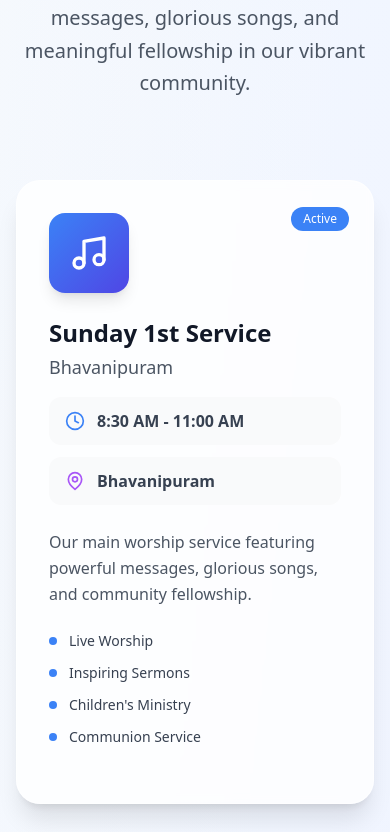
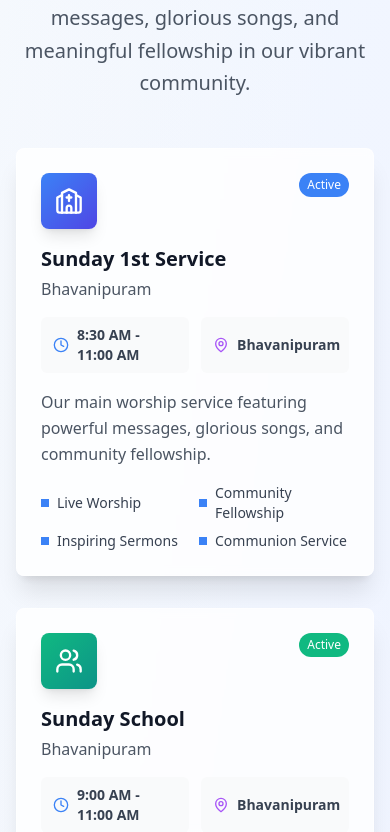
Before and after one commit to Vijayvk939/APC_PROJECT, a React (Vite) app: page / in a window 390 px wide. Shown: the part 1165-1997 px from the top of the page. Built offline with nearby package versions, Linux system fonts and the light colour scheme.

Commit message:
Update Events component: increase photo size, decrease card sizes, and use local church anniversary images

```diff
--- a/src/components/Contact.tsx
+++ b/src/components/Contact.tsx
@@ -8,7 +8,9 @@ const Contact = () => {
       content: "+91 9390232344",
       description: "Call us anytime for questions or prayer requests",
       color: "from-blue-500 to-teal-500",
-      action: "Call Now"
+      action: "Call Now",
+      status: "Available",
+      accentColor: "bg-green-500"
     },
     {
       icon: Mail,
@@ -16,7 +18,9 @@ const Contact = () => {
       content: "agapepentecostalchurchapc@gmail.com",
       description: "Send us a message and we'll respond within 24 hours",
       color: "from-purple-500 to-pink-500",
-      action: "Send Email"
+      action: "Send Email",
+      status: "Active",
+      accentColor: "bg-purple-500"
     }
   ];
 
@@ -124,7 +128,7 @@ const Contact = () => {
             <div className="bg-white/80 backdrop-blur-sm rounded-2xl shadow-xl overflow-hidden border border-white/50">
               <div className="h-80 bg-gradient-to-br from-purple-100 to-pink-100 flex items-center justify-center relative">
                 <iframe
-                  src="https://maps.app.goo.gl/yWjFoRix5TvbEhtx6"
+                  src="https://maps.app.goo.gl/dP8GA2UzU3D7Urvw6"
                   width="100%"
                   height="100%"
                   style={{ border: 0 }}
--- a/src/components/Events.tsx
+++ b/src/components/Events.tsx
@@ -6,52 +6,64 @@ const Events = () => {
       icon: Heart,
       title: "Friday Fasting Prayer",
       schedule: "Fridays 6:30 PM - 9:00 PM",
-      description: "Weekly fasting prayer meeting focused on spiritual growth and community needs.",
-      color: "from-red-500 to-orange-500"
+      description: "Weekly fasting prayer meeting focused on spiritual growth.",
+      color: "from-red-500 to-orange-500",
+      status: "Active",
+      accentColor: "bg-red-500"
     },
     {
       icon: Users,
       title: "Women's Prayer Meeting",
       schedule: "Every Wednesday",
-      description: "Dedicated prayer time for women to gather, pray, and support each other in faith.",
-      color: "from-blue-500 to-teal-500"
+      description: "Dedicated prayer time for women to gather and support each other in faith.",
+      color: "from-blue-500 to-teal-500",
+      status: "Active",
+      accentColor: "bg-blue-500"
     },
     {
       icon: BookOpen,
       title: "5 Hours Prayer",
       schedule: "2nd Tuesday Monthly",
       description: "Extended prayer session for deep intercession and spiritual breakthrough.",
-      color: "from-purple-500 to-pink-500"
+      color: "from-purple-500 to-pink-500",
+      status: "Active",
+      accentColor: "bg-purple-500"
     },
     {
       icon: Heart,
       title: "Preparation Prayer (Holy Communion)",
       schedule: "Last Saturday Monthly",
       description: "Special prayer meeting to prepare hearts before Holy Communion service.",
-      color: "from-orange-500 to-red-500"
+      color: "from-orange-500 to-red-500",
+      status: "Active",
+      accentColor: "bg-orange-500"
     }
   ];
 
   const specialPrayerEvents = [
     {
-      title: "Agape Church Anniversary(Bhavanipuram)",
+      title: "APC(Bhavanipuram)",
       date: "April 13",
       time: "Special Service",
       location: "Bhavanipuram",
-      description: "Celebrating the anniversary of our Bhavanipuram church with special worship, testimonies, and community fellowship.",
-      image: "https://images.pexels.com/photos/8468526/pexels-photo-8468526.jpeg?auto=compress&cs=tinysrgb&w=600",
+      description: "Celebrating the anniversary of our Bhavanipuram church with special worship and testimonies.",
+      image: "/images/Events/APC_Bhavanipuram_ChurchAnniversary.jpg",
       category: "Church Anniversary",
-      attendees: "All Members"
+      attendees: "All Members",
+      status: "Upcoming",
+      accentColor: "bg-green-500"
     },
     {
-      title: "Agape Church Anniversary(Gollapudi)",
+      title: "APC(Gollapudi)",
       date: "February 13",
       time: "Special Service",
       location: "Gollapudi",
-      description: "Celebrating the anniversary of our Gollapudi church with special worship, testimonies, and community fellowship.",
-      image: "https://images.pexels.com/photos/8468419/pexels-photo-8468419.jpeg?auto=compress&cs=tinysrgb&w=600",
+      description: "Celebrating the anniversary of our Gollapudi church with special worship and testimonies.",
+      image: "/images/Events/APC_Gollapudi_ChurchAnniversary.jpg",
       category: "Church Anniversary",
-      attendees: "All Members"
+      attendees: "All Members",
+      status: "Completed",
+      accentColor: "bg-gray-500"
     },
     {
       title: "21 Days Fasting Prayer",
@@ -61,7 +73,9 @@ const Events = () => {
       description: "Intensive 21-day fasting prayer program for spiritual breakthrough and renewal.",
       image: "https://images.pexels.com/photos/8468419/pexels-photo-8468419.jpeg?auto=compress&cs=tinysrgb&w=600",
       category: "Fasting Prayer",
-      attendees: "All Members"
+      attendees: "All Members",
+      status: "Upcoming",
+      accentColor: "bg-blue-500"
     },
     {
       title: "40 Days Family Growth & Safety Prayer",
@@ -71,7 +85,9 @@ const Events = () => {
       description: "Extended prayer focus on family growth, safety, and spiritual protection.",
       image: "https://images.pexels.com/photos/8468526/pexels-photo-8468526.jpeg?auto=compress&cs=tinysrgb&w=600",
       category: "Family Prayer",
-      attendees: "All Families"
+      attendees: "All Families",
+      status: "Upcoming",
+      accentColor: "bg-purple-500"
     },
     {
       title: "December Family Semi-Christmas Prayers",
@@ -81,7 +97,9 @@ const Events = () => {
       description: "Month-long prayer focus leading up to Christmas, emphasizing family unity and Christ's birth.",
       image: "https://images.pexels.com/photos/8468421/pexels-photo-8468421.jpeg?auto=compress&cs=tinysrgb&w=600",
       category: "Christmas Prayer",
-      attendees: "All Families"
+      attendees: "All Families",
+      status: "Upcoming",
+      accentColor: "bg-red-500"
     },
     {
       title: "New Year Gospel Meeting",
@@ -91,7 +109,9 @@ const Events = () => {
       description: "Annual gospel meeting to start the new year with God's word and renewed commitment.",
       image: "https://images.pexels.com/photos/8468419/pexels-photo-8468419.jpeg?auto=compress&cs=tinysrgb&w=600",
       category: "Gospel Meeting",
-      attendees: "All Ages Welcome"
+      attendees: "All Ages Welcome",
+      status: "Upcoming",
+      accentColor: "bg-indigo-500"
     }
   ];
 
@@ -118,18 +138,29 @@ const Events = () => {
           </p>
         </div>
 
-        <div className="grid md:grid-cols-2 lg:grid-cols-4 gap-8 mb-16">
+        <div className="grid sm:grid-cols-1 md:grid-cols-2 gap-4 md:gap-6 mb-16">
           {regularPrograms.map((program, index) => (
             <div
               key={index}
-              className="group bg-gradient-to-br from-gray-50 to-white rounded-2xl p-6 shadow-lg border border-gray-100"
+              className="group relative bg-gradient-to-br from-gray-50 to-white rounded-xl p-4 md:p-6 shadow-md border border-gray-100 hover:shadow-lg transition-all duration-300 h-40 md:h-44 flex flex-col"
             >
-              <div className={`w-14 h-14 bg-gradient-to-r ${program.color} rounded-xl flex items-center justify-center mb-4`}>
-                <program.icon className="w-7 h-7 text-white" />
+              {/* Status Badge */}
+              <div className="absolute top-4 md:top-5 right-4 md:right-5">
+                <span className={`inline-flex items-center px-3 py-1.5 rounded-full text-xs font-medium ${program.accentColor} text-white shadow-sm`}>
+                  {program.status}
+                </span>
               </div>
-              <h4 className="text-lg font-bold text-gray-900 mb-2">{program.title}</h4>
-              <p className="text-primary-600 font-semibold text-sm mb-3">{program.schedule}</p>
-              <p className="text-gray-600 text-sm leading-relaxed">{program.description}</p>
+
+              <div className="flex items-start space-x-4 md:space-x-6 flex-1 pt-2">
+                <div className={`w-14 h-14 md:w-16 md:h-16 bg-gradient-to-r ${program.color} rounded-xl flex items-center justify-center flex-shrink-0 shadow-md`}>
+                  <program.icon className="w-7 h-7 md:w-8 md:h-8 text-white" />
+                </div>
+                <div className="flex-1 min-w-0 pr-2 md:pr-4">
+                  <h4 className="text-lg md:text-xl font-bold text-gray-900 mb-2 md:mb-3 line-clamp-1 leading-tight">{program.title}</h4>
+                  <p className="text-primary-600 font-semibold text-sm md:text-base mb-3 md:mb-4 leading-tight">{program.schedule}</p>
+                  <p className="text-gray-600 text-xs md:text-sm leading-relaxed line-clamp-3">{program.description}</p>
+                </div>
+              </div>
             </div>
           ))}
         </div>
@@ -142,20 +173,20 @@ const Events = () => {
           </p>
         </div>
 
-        <div className="grid lg:grid-cols-2 gap-8 mb-16">
+        <div className="grid lg:grid-cols-2 gap-6 mb-16">
           {specialPrayerEvents.map((event, index) => (
             <div
               key={index}
-              className="group bg-white rounded-2xl shadow-xl border border-gray-100 overflow-hidden hover:shadow-2xl transition-all duration-300"
+              className="group bg-white rounded-xl shadow-lg border border-gray-100 overflow-hidden hover:shadow-xl transition-all duration-300"
             >
-              <div className="h-48 overflow-hidden">
+              <div className="h-64 overflow-hidden">
                 <img
                   src={event.image}
                   alt={event.title}
                   className="w-full h-full object-cover group-hover:scale-105 transition-transform duration-300"
                 />
               </div>
-              <div className="p-6">
+              <div className="p-4">
                 <div className="flex items-center justify-between mb-3">
                   <span className="px-3 py-1 bg-primary-100 text-primary-700 rounded-full text-sm font-medium">
                     {event.category}
@@ -184,22 +215,57 @@ const Events = () => {
           <p className="text-xl text-gray-600 max-w-2xl mx-auto mb-8">
             We're open throughout the week to serve our community and provide spiritual guidance.
           </p>
-          <div className="grid md:grid-cols-2 lg:grid-cols-4 gap-6 max-w-4xl mx-auto">
-            <div className="bg-white rounded-xl p-6 shadow-lg border border-gray-100">
-              <h4 className="font-bold text-gray-900 mb-2">Monday - Thursday</h4>
-              <p className="text-primary-600 font-semibold">9:00 AM - 9:00 PM</p>
+          <div className="grid sm:grid-cols-1 md:grid-cols-2 gap-4 md:gap-6 max-w-6xl mx-auto">
+            <div className="group relative bg-gradient-to-br from-white to-gray-50 rounded-xl p-4 md:p-6 shadow-lg border border-gray-100 hover:shadow-xl transition-all duration-300 overflow-hidden h-32 md:h-36 flex items-center">
+              <div className="absolute top-0 right-0 w-20 h-20 md:w-24 md:h-24 bg-gradient-to-br from-primary-100 to-secondary-100 rounded-full -translate-y-10 md:-translate-y-12 translate-x-10 md:translate-x-12 opacity-50"></div>
+              <div className="relative z-10 flex flex-col sm:flex-row sm:items-center sm:justify-between w-full gap-3">
+                <div className="flex-1">
+                  <h4 className="text-xl md:text-2xl font-bold text-gray-900 mb-2 md:mb-3 group-hover:text-primary-700 transition-colors duration-300 leading-tight">Monday - Thursday</h4>
+                  <p className="text-gray-600 text-sm md:text-base leading-tight">Regular working days</p>
+                </div>
+                <div className="sm:ml-6">
+                  <p className="text-primary-600 font-bold text-lg md:text-xl bg-primary-50 px-4 md:px-6 py-3 md:py-4 rounded-xl shadow-sm">9:00 AM - 9:00 PM</p>
+                </div>
+              </div>
             </div>
-            <div className="bg-white rounded-xl p-6 shadow-lg border border-gray-100">
-              <h4 className="font-bold text-gray-900 mb-2">Friday</h4>
-              <p className="text-primary-600 font-semibold">6:30 PM - 9:00 PM</p>
+
+            <div className="group relative bg-gradient-to-br from-white to-gray-50 rounded-xl p-4 md:p-6 shadow-lg border border-gray-100 hover:shadow-xl transition-all duration-300 overflow-hidden h-32 md:h-36 flex items-center">
+              <div className="absolute top-0 right-0 w-20 h-20 md:w-24 md:h-24 bg-gradient-to-br from-blue-100 to-teal-100 rounded-full -translate-y-10 md:-translate-y-12 translate-x-10 md:translate-x-12 opacity-50"></div>
+              <div className="relative z-10 flex flex-col sm:flex-row sm:items-center sm:justify-between w-full gap-3">
+                <div className="flex-1">
+                  <h4 className="text-xl md:text-2xl font-bold text-gray-900 mb-2 md:mb-3 group-hover:text-blue-700 transition-colors duration-300 leading-tight">Friday</h4>
+                  <p className="text-gray-600 text-sm md:text-base leading-tight">Fasting prayer day</p>
+                </div>
+                <div className="sm:ml-6">
+                  <p className="text-blue-600 font-bold text-lg md:text-xl bg-blue-50 px-4 md:px-6 py-3 md:py-4 rounded-xl shadow-sm">6:30 PM - 9:00 PM</p>
+                </div>
+              </div>
             </div>
-            <div className="bg-white rounded-xl p-6 shadow-lg border border-gray-100">
-              <h4 className="font-bold text-gray-900 mb-2">Saturday</h4>
-              <p className="text-primary-600 font-semibold">9:00 AM - 9:00 PM</p>
+
+            <div className="group relative bg-gradient-to-br from-white to-gray-50 rounded-xl p-4 md:p-6 shadow-lg border border-gray-100 hover:shadow-xl transition-all duration-300 overflow-hidden h-32 md:h-36 flex items-center">
+              <div className="absolute top-0 right-0 w-20 h-20 md:w-24 md:h-24 bg-gradient-to-br from-purple-100 to-pink-100 rounded-full -translate-y-10 md:-translate-y-12 translate-x-10 md:translate-x-12 opacity-50"></div>
+              <div className="relative z-10 flex flex-col sm:flex-row sm:items-center sm:justify-between w-full gap-3">
+                <div className="flex-1">
+                  <h4 className="text-xl md:text-2xl font-bold text-gray-900 mb-2 md:mb-3 group-hover:text-purple-700 transition-colors duration-300 leading-tight">Saturday</h4>
+                  <p className="text-gray-600 text-sm md:text-base leading-tight">Weekend service day</p>
+                </div>
+                <div className="sm:ml-6">
+                  <p className="text-purple-600 font-bold text-lg md:text-xl bg-purple-50 px-4 md:px-6 py-3 md:py-4 rounded-xl shadow-sm">9:00 AM - 9:00 PM</p>
+                </div>
+              </div>
             </div>
-            <div className="bg-white rounded-xl p-6 shadow-lg border border-gray-100">
-              <h4 className="font-bold text-gray-900 mb-2">Sunday</h4>
-              <p className="text-primary-600 font-semibold">8:00 AM - 12:00 PM</p>
+
+            <div className="group relative bg-gradient-to-br from-white to-gray-50 rounded-xl p-4 md:p-6 shadow-lg border border-gray-100 hover:shadow-xl transition-all duration-300 overflow-hidden h-32 md:h-36 flex items-center">
+              <div className="absolute top-0 right-0 w-20 h-20 md:w-24 md:h-24 bg-gradient-to-br from-orange-100 to-red-100 rounded-full -translate-y-10 md:-translate-y-12 translate-x-10 md:translate-x-12 opacity-50"></div>
+              <div className="relative z-10 flex flex-col sm:flex-row sm:items-center sm:justify-between w-full gap-3">
+                <div className="flex-1">
+                  <h4 className="text-xl md:text-2xl font-bold text-gray-900 mb-2 md:mb-3 group-hover:text-orange-700 transition-colors duration-300 leading-tight">Sunday</h4>
+                  <p className="text-gray-600 text-sm md:text-base leading-tight">Main worship service</p>
+                </div>
+                <div className="sm:ml-6">
+                  <p className="text-orange-600 font-bold text-lg md:text-xl bg-orange-50 px-4 md:px-6 py-3 md:py-4 rounded-xl shadow-sm">8:00 AM - 12:00 PM</p>
+                </div>
+              </div>
             </div>
           </div>
         </div>
--- a/src/components/WorshipServices.tsx
+++ b/src/components/WorshipServices.tsx
@@ -1,15 +1,15 @@
-import { Music, Heart, Users, Clock, MapPin, Star, ArrowRight, Play } from 'lucide-react';
+import { Church, Users, Clock, MapPin, ArrowRight, Play } from 'lucide-react';
 
 const WorshipServices = () => {
   const worshipServices = [
     {
-      icon: Music,
+      icon: Church,
       title: "Sunday 1st Service",
       subtitle: "Bhavanipuram",
       time: "8:30 AM - 11:00 AM",
       location: "Bhavanipuram",
       description: "Our main worship service featuring powerful messages, glorious songs, and community fellowship.",
-      highlights: ["Live Worship", "Inspiring Sermons", "Children's Ministry", "Communion Service"],
+      highlights: ["Live Worship", "Community Fellowship", "Inspiring Sermons", "Communion Service"],
       color: "from-blue-500 to-indigo-600",
       accentColor: "bg-blue-500",
       status: "Active"
@@ -27,7 +27,7 @@ const WorshipServices = () => {
       status: "Active"
     },
     {
-      icon: Heart,
+      icon: Church,
       title: "Sunday 2nd Service",
       subtitle: "Gollapudi",
       time: "6:30 PM - 8:30 PM",
@@ -39,7 +39,7 @@ const WorshipServices = () => {
       status: "Active"
     },
     {
-      icon: Star,
+      icon: Users,
       title: "Sunday School",
       subtitle: "Gollapudi",
       time: "7:30 PM - 8:30 PM",
@@ -54,7 +54,7 @@ const WorshipServices = () => {
 
 
   return (
-    <section id="services" className="pt-4 pb-24 bg-gradient-to-br from-slate-50 via-blue-50 to-indigo-50 relative overflow-hidden">
+    <section id="services" className="pt-4 pb-12 bg-gradient-to-br from-slate-50 via-blue-50 to-indigo-50 relative overflow-hidden">
       {/* Enhanced Background Elements */}
       <div className="absolute inset-0 bg-gradient-to-br from-blue-50/30 via-purple-50/20 to-indigo-50/30"></div>
 
@@ -71,7 +71,7 @@ const WorshipServices = () => {
 
       <div className="max-w-7xl mx-auto px-4 sm:px-6 lg:px-8 relative z-10">
         {/* Enhanced Section Header */}
-        <div className="text-center mb-20">
+        <div className="text-center mb-12">
           <div className="inline-flex items-center px-4 py-2 bg-gradient-to-r from-blue-500/10 to-purple-500/10 rounded-full border border-blue-200/50 mb-6">
             <span className="text-sm font-medium text-blue-700">Join Us Every Sunday</span>
           </div>
@@ -88,56 +88,54 @@ const WorshipServices = () => {
         </div>
 
         {/* Modern Worship Services Grid */}
-        <div className="grid lg:grid-cols-2 gap-8 mb-24">
+        <div className="grid lg:grid-cols-2 gap-8 mb-12">
           {worshipServices.map((service, index) => (
             <div
               key={index}
-              className="group relative bg-white/80 backdrop-blur-sm rounded-3xl p-8 shadow-xl border border-white/50 hover:shadow-2xl transition-all duration-500 hover:-translate-y-3 hover:bg-white/90"
+              className="group relative bg-white/80 backdrop-blur-sm rounded-lg p-6 shadow-xl border border-white/50 hover:shadow-2xl transition-all duration-500 hover:-translate-y-3 hover:bg-white/90 flex flex-col h-full"
             >
-              {/* Status Badge */}
-              <div className="absolute top-6 right-6">
-                <span className={`inline-flex items-center px-3 py-1 rounded-full text-xs font-medium ${service.accentColor} text-white`}>
+              {/* Header Row with Icon and Status */}
+              <div className="flex items-start justify-between mb-4">
+                <div className={`w-14 h-14 bg-gradient-to-br ${service.color} rounded-lg flex items-center justify-center shadow-lg group-hover:scale-110 transition-transform duration-300`}>
+                  <service.icon className="w-7 h-7 text-white" />
+                </div>
+                <span className={`inline-flex items-center px-2 py-1 text-xs font-medium ${service.accentColor} text-white rounded-full`}>
                   {service.status}
                 </span>
               </div>
 
-              {/* Icon Container */}
-              <div className={`w-20 h-20 bg-gradient-to-br ${service.color} rounded-2xl flex items-center justify-center mb-6 shadow-lg group-hover:scale-110 transition-transform duration-300`}>
-                <service.icon className="w-10 h-10 text-white" />
+              {/* Service Title */}
+              <div className="mb-4">
+                <h3 className="text-xl font-bold text-gray-900 mb-1">{service.title}</h3>
+                <p className="text-base font-medium text-gray-600">{service.subtitle}</p>
               </div>
 
-              {/* Service Title */}
-              <div className="mb-4">
-                <h3 className="text-2xl font-bold text-gray-900 mb-1">{service.title}</h3>
-                <p className="text-lg font-medium text-gray-600">{service.subtitle}</p>
-              </div>
-
-              {/* Time and Location */}
-              <div className="space-y-3 mb-6">
-                <div className="flex items-center text-gray-700 bg-gray-50 rounded-xl px-4 py-3">
-                  <Clock className="w-5 h-5 mr-3 text-blue-500" />
-                  <span className="font-semibold">{service.time}</span>
+              {/* Time and Location - Side by Side */}
+              <div className="grid grid-cols-2 gap-3 mb-4">
+                <div className="flex items-center text-gray-700 bg-gray-50 rounded-md px-3 py-2">
+                  <Clock className="w-4 h-4 mr-2 text-blue-500 flex-shrink-0" />
+                  <span className="font-semibold text-sm">{service.time}</span>
                 </div>
-                <div className="flex items-center text-gray-700 bg-gray-50 rounded-xl px-4 py-3">
-                  <MapPin className="w-5 h-5 mr-3 text-purple-500" />
-                  <span className="font-semibold">{service.location}</span>
+                <div className="flex items-center text-gray-700 bg-gray-50 rounded-md px-3 py-2">
+                  <MapPin className="w-4 h-4 mr-2 text-purple-500 flex-shrink-0" />
+                  <span className="font-semibold text-sm">{service.location}</span>
                 </div>
               </div>
 
-              <p className="text-gray-600 mb-6 leading-relaxed text-base">{service.description}</p>
+              <p className="text-gray-600 mb-4 leading-relaxed text-base flex-grow">{service.description}</p>
 
-              {/* Highlights */}
-              <div className="space-y-3 mb-6">
+              {/* Highlights - Grid Layout */}
+              <div className="grid grid-cols-2 gap-2">
                 {service.highlights.map((highlight, highlightIndex) => (
                   <div key={highlightIndex} className="flex items-center text-gray-700">
-                    <div className={`w-2 h-2 ${service.accentColor} rounded-full mr-3`}></div>
+                    <div className={`w-2 h-2 ${service.accentColor} mr-2 flex-shrink-0`}></div>
                     <span className="text-sm font-medium">{highlight}</span>
                   </div>
                 ))}
               </div>
 
               {/* Hover Effect Overlay */}
-              <div className="absolute inset-0 bg-gradient-to-br from-blue-500/5 to-purple-500/5 rounded-3xl opacity-0 group-hover:opacity-100 transition-opacity duration-300 pointer-events-none"></div>
+              <div className="absolute inset-0 bg-gradient-to-br from-blue-500/5 to-purple-500/5 rounded-lg opacity-0 group-hover:opacity-100 transition-opacity duration-300 pointer-events-none"></div>
             </div>
           ))}
         </div>
@@ -151,10 +149,10 @@ const WorshipServices = () => {
 
             {/* Floating Icons */}
             <div className="absolute top-8 right-8 opacity-20">
-              <Music className="w-20 h-20" />
+              <Church className="w-20 h-20" />
             </div>
             <div className="absolute bottom-8 left-8 opacity-20">
-              <Heart className="w-16 h-16" />
+              <Users className="w-16 h-16" />
             </div>
 
             <div className="relative z-10">
```
Also changed, not shown: public/images/Events/APC_Bhavanipuram_ChurchAnniversary.jpg (added), public/images/Events/APC_Gollapudi_ChurchAnniversary.jpg (added).
